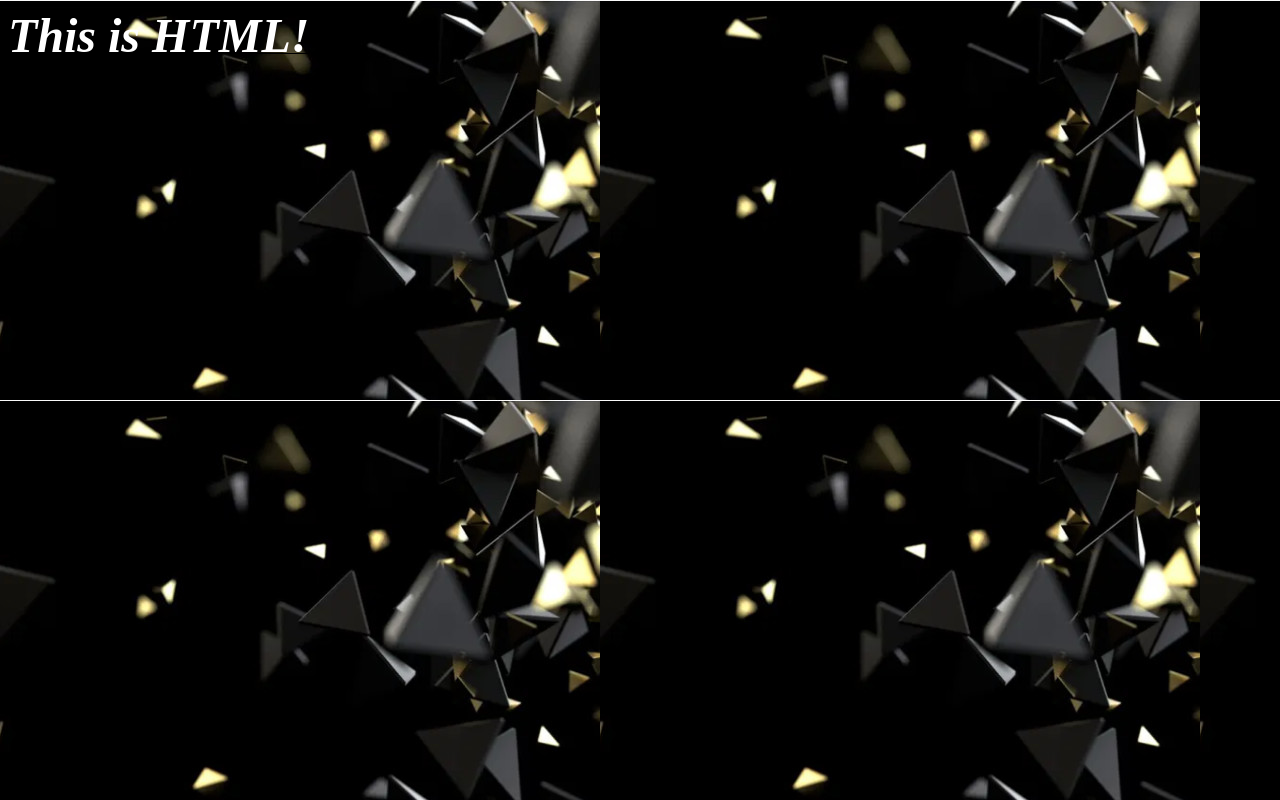
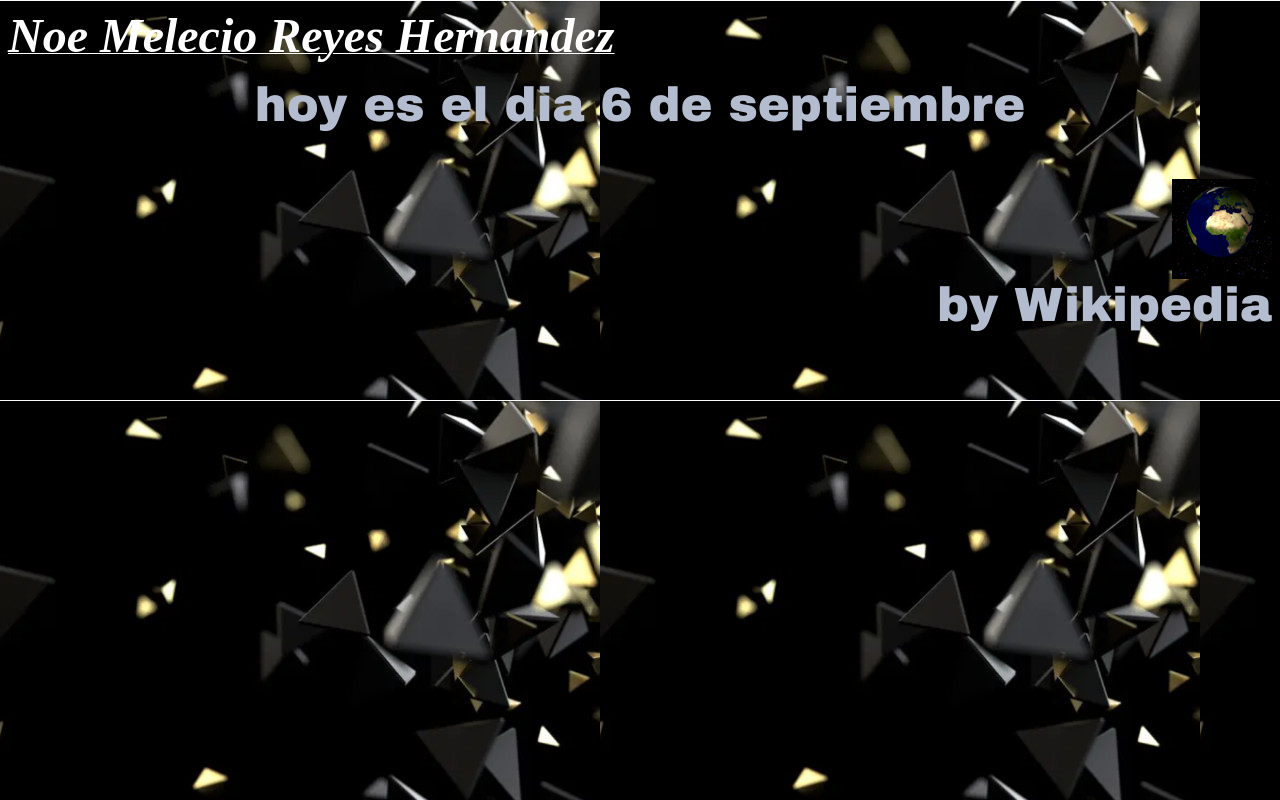
Before and after one commit to noereyes10/4bmelecio, a plain HTML site: page index.html in a window 1280 px wide. Drawn offline with Linux system fonts and the light colour scheme.

Commit message:
se modifico el texto en index y se agrego una imagen

```diff
--- a/index.html
+++ b/index.html
@@ -1,10 +1,21 @@
 <html>
 <head><title>Mi primera Pagina</title>
 <body background="fondo.jpg">
+<font color="white">
 <b><u><i>
 <font size="25">
-<font color="white">
 <font face="forte">
-This is HTML!
+Noe Melecio Reyes Hernandez</font></font></b></u></i>
+<br>
+<p align="center">
+<font color="#B4BCCF " face="Arial black" size="12">
+hoy es el dia 6 de septiembre<br></p>
+<p align="right"><img src="1.gif" width="100" height="100"><br>
+by Wikipedia<br></p>
+
+
+
+
+</font>
 </body>
 </html>
```
Also changed, not shown: 1.gif (added).
